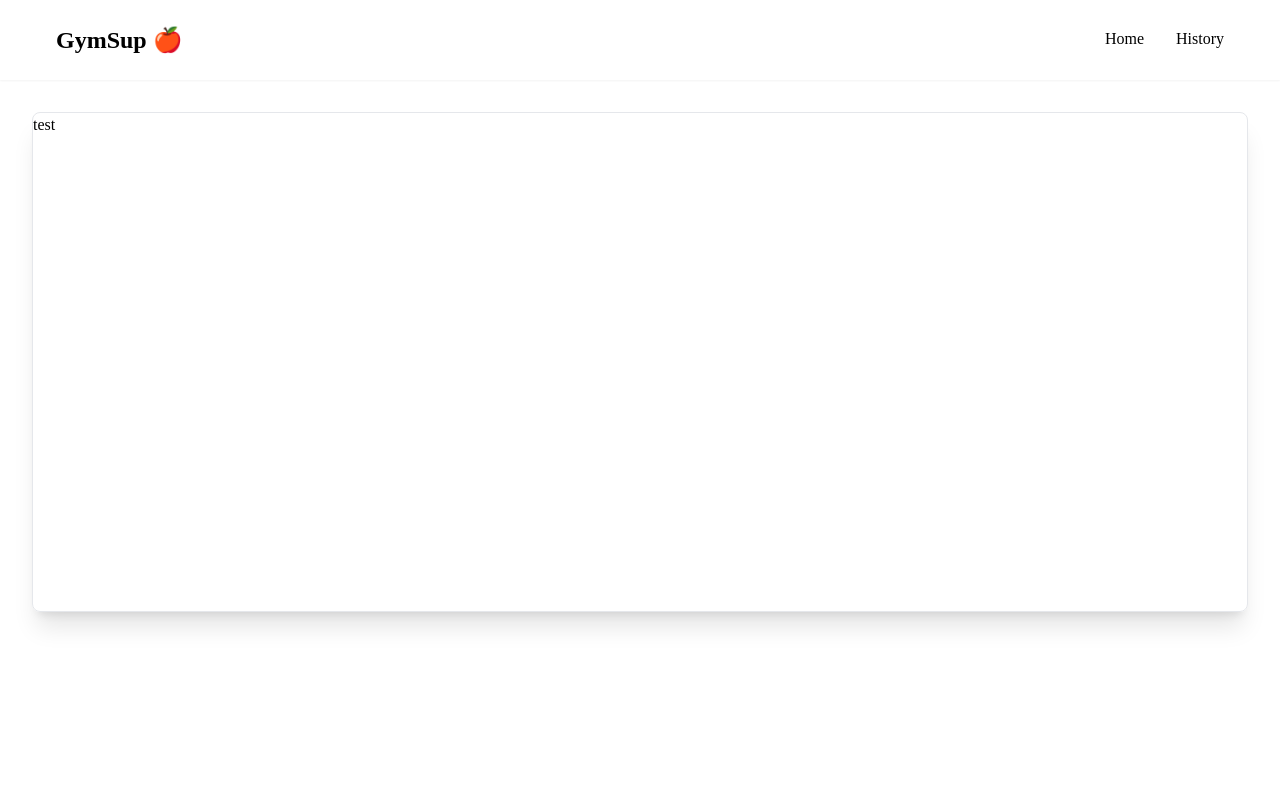
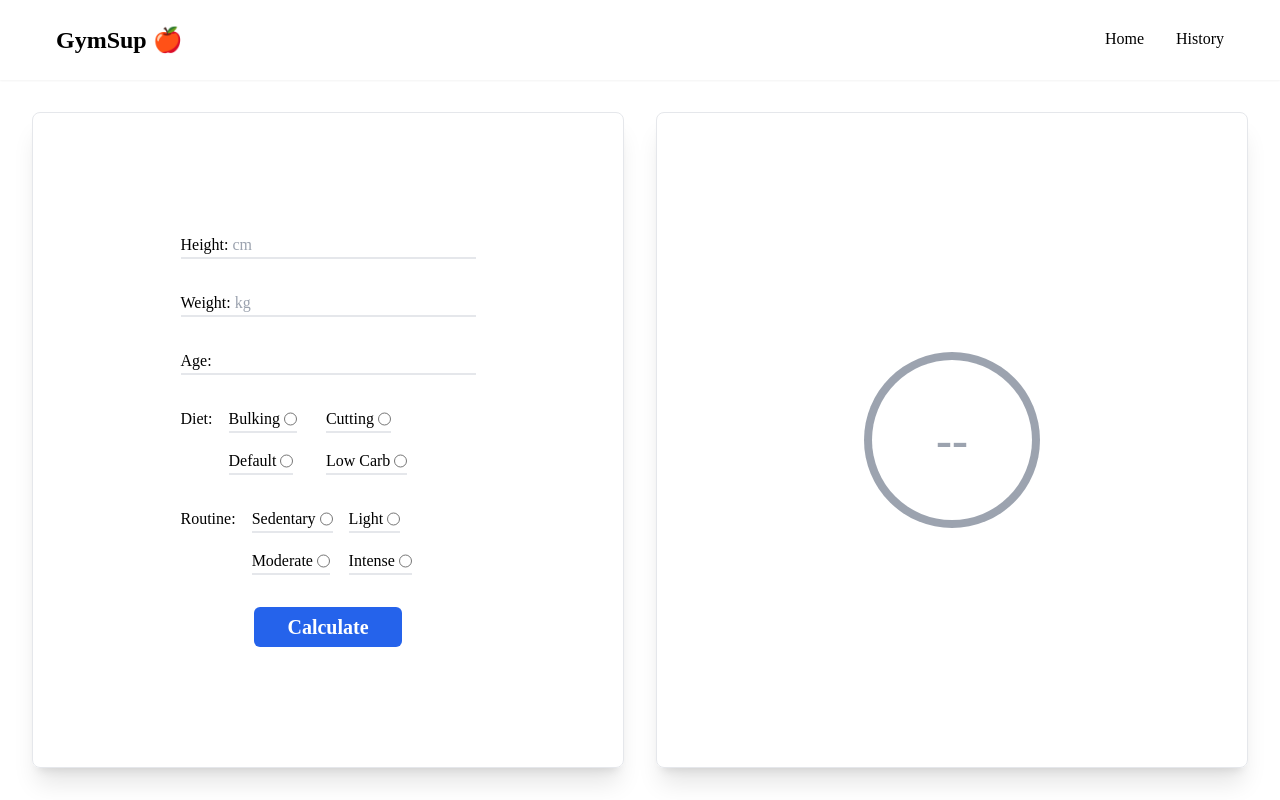
Before and after one commit to Rafaelszc/GymSup-Calculator, a React (Vite) app in the folder frontend/: page / in a window 1280 px wide. Built offline with nearby package versions, Linux system fonts and the light colour scheme; a web font is replaced by a local one.

Commit message:
feat: forms ui added

```diff
--- a/frontend/src/index.css
+++ b/frontend/src/index.css
@@ -8,4 +8,14 @@
     padding: 0;
     scroll-behavior: smooth;
     font-family: "Mozilla Text";
+
+        input::-webkit-outer-spin-button,
+        input::-webkit-inner-spin-button {
+            -webkit-appearance: none;
+            margin: 0;
+        }
+
+        input[type="number"] {
+            -moz-appearance: textfield;
+        }
 }
--- a/frontend/src/pages/Home/Home.jsx
+++ b/frontend/src/pages/Home/Home.jsx
@@ -3,9 +3,9 @@ import { Forms } from './components/Forms';
 
 export const Home = () => {
     return (
-        <>
+        <div className='flex flex-col h-screen'>
             <Header />
             <Forms />
-        </>
+        </div>
     )
 }
--- a/frontend/src/pages/Home/components/Forms.jsx
+++ b/frontend/src/pages/Home/components/Forms.jsx
@@ -1,22 +1,49 @@
-import { useEffect, useState } from "react"
+import { History } from "./History"
 
 export const Forms = () => {
-    const [isVisible, setIsVisible] = useState(false)
-    const [lastDiet, setLastDiet] = useState(0)
+    const personMetrics = [
+        {metric: "Height", type: "number", placeholder: "cm"},
+        {metric: "Weight", type: "number", placeholder: "kg"},
+        {metric: "Age", type: "number", placeholder: ""},
+        {metric: "Diet", type: "radio", values: ["Bulking", "Cutting", "Default", "Low Carb"]},
+        {metric: "Routine", type: "radio", values: ["Sedentary", "Light", "Moderate", "Intense"]}
 
-    useEffect(() => {
-        setIsVisible(lastDiet != 0)
-    })
+    ]
+
+    const renderMetricsForms = (o, i) => {
+        if (o.type === "radio") {
+            return (
+                <div key={i} className="flex gap-4 w-1/2">
+                    {o.metric}:
+                    <div className="grid grid-flow-row grid-cols-2 gap-4">
+                        {o.values.map((v, i) => (
+                            <div key={i} className="flex gap-1 border-b-2 w-fit transform transition-colors duration-200 hover:border-blue-500">
+                                <label htmlFor={v.toLowerCase()} className="select-none cursor-pointer">{v}</label>
+                                <input className="cursor-pointer" type="radio" name={o.metric} id={v.toLowerCase()} />
+                            </div>
+                        ))}
+                    </div>
+                </div>
+            )
+        }
+
+        return (
+        <div key={i} className="border-b-2 border-gray-200 flex gap-1 transform transition-colors duration-200 hover:border-blue-500 has-[input:focus-within]:border-blue-500 has-[input:invalid]:border-pink-600 w-1/2">
+            <label htmlFor={o.metric.toLowerCase()} className="select-none cursor-pointer">{o.metric}:</label>
+            <input className="outline-none arrow w-full" placeholder={o.placeholder} type={o.type} name={o.metric.toLowerCase()} id={o.metric.toLowerCase()} />
+        </div>)
+    }
 
     return (
-        <div className="flex items-center justify-between m-8 gap-8 h-md-section">
-            <div className="w-full border rounded-lg shadow-xl h-full">
-                <form>
-                    <button type="button" onClick={() => (setLastDiet("test"))}>test</button>
-                </form>
-            </div>
-            <div className={`rounded-lg border shadow-xl h-md-section transition-all duration-500 ease-in-out transform ${isVisible ? "w-full" : "w-0 overflow-hidden absolute opacity-0"}`}>
-                {lastDiet}
+        <div className="flex-grow m-8">
+            <div className="flex items-center justify-between h-full gap-8">
+                <div className="w-full border rounded-lg shadow-xl h-full">
+                    <form className="flex flex-col items-center justify-center h-full gap-8">
+                        {personMetrics.map((o, i) => (renderMetricsForms(o, i)))}
+                        <button type="button" className="bg-blue-600 rounded-md w-1/4 h-10 text-white font-bold text-xl transition-colors transform duration-300 hover:bg-blue-500">Calculate</button>
+                    </form>
+                </div>
+                <History />
             </div>
         </div>
     )
--- a/frontend/src/pages/Home/components/History.jsx
+++ b/frontend/src/pages/Home/components/History.jsx
@@ -0,0 +1,13 @@
+import { useState } from "react"
+
+export const History = () => {
+    return (
+        <div className="flex justify-center items-center flex-col rounded-lg border shadow-xl h-full transition-all duration-500 ease-in-out transform w-full">
+            <div className="relative flex justify-center items-center h-44">
+                <span className={`absolute h-44 w-44 rounded-full transform transition-colors duration-500 bg-gray-400`}></span>
+                <span className={`z-10 text-5xl font-bold transform transition-colors duration-500 text-gray-400`}>--</span>
+                <span className="absolute h-40 w-40 rounded-full bg-white"></span>
+            </div>
+        </div>
+    )
+}
```
